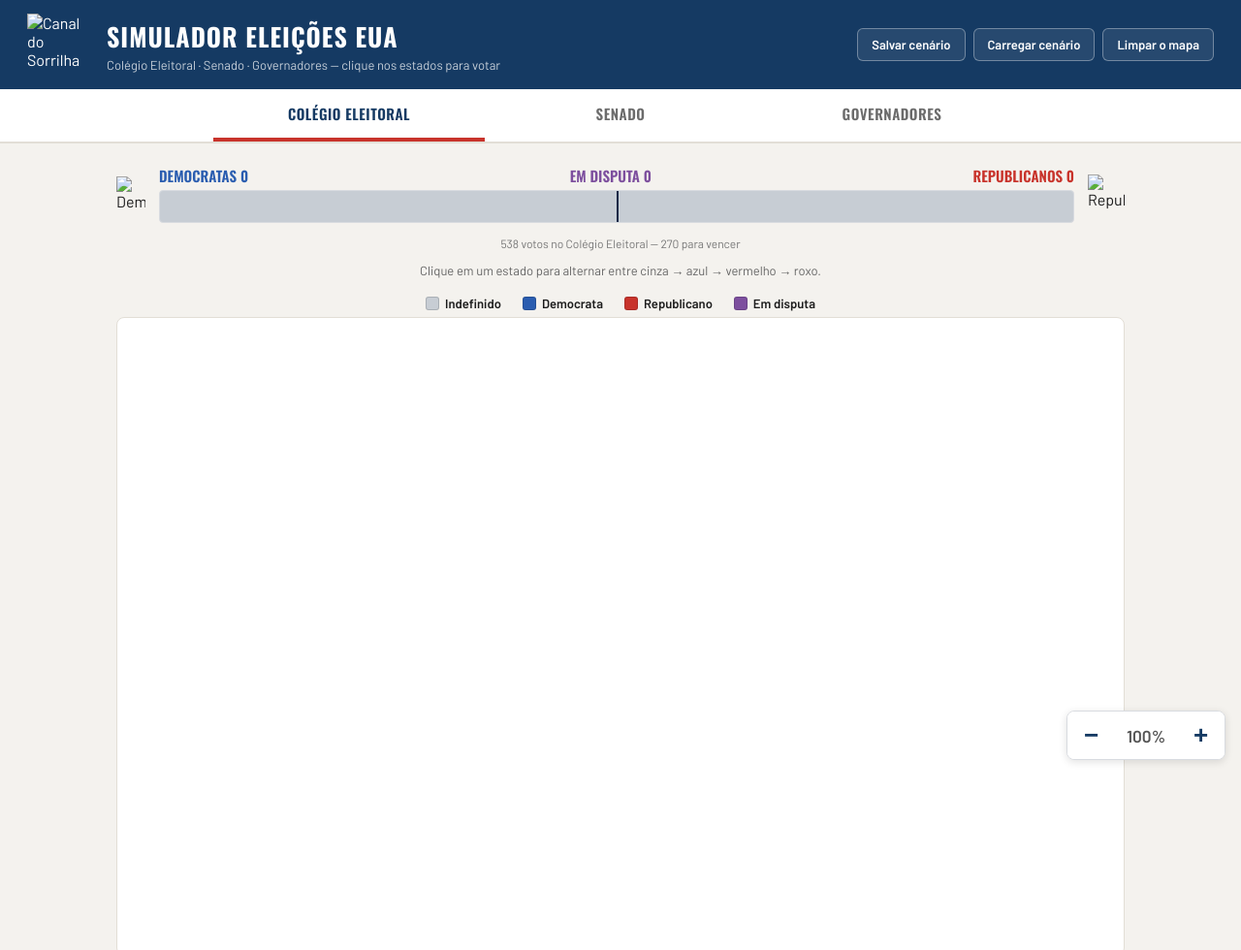
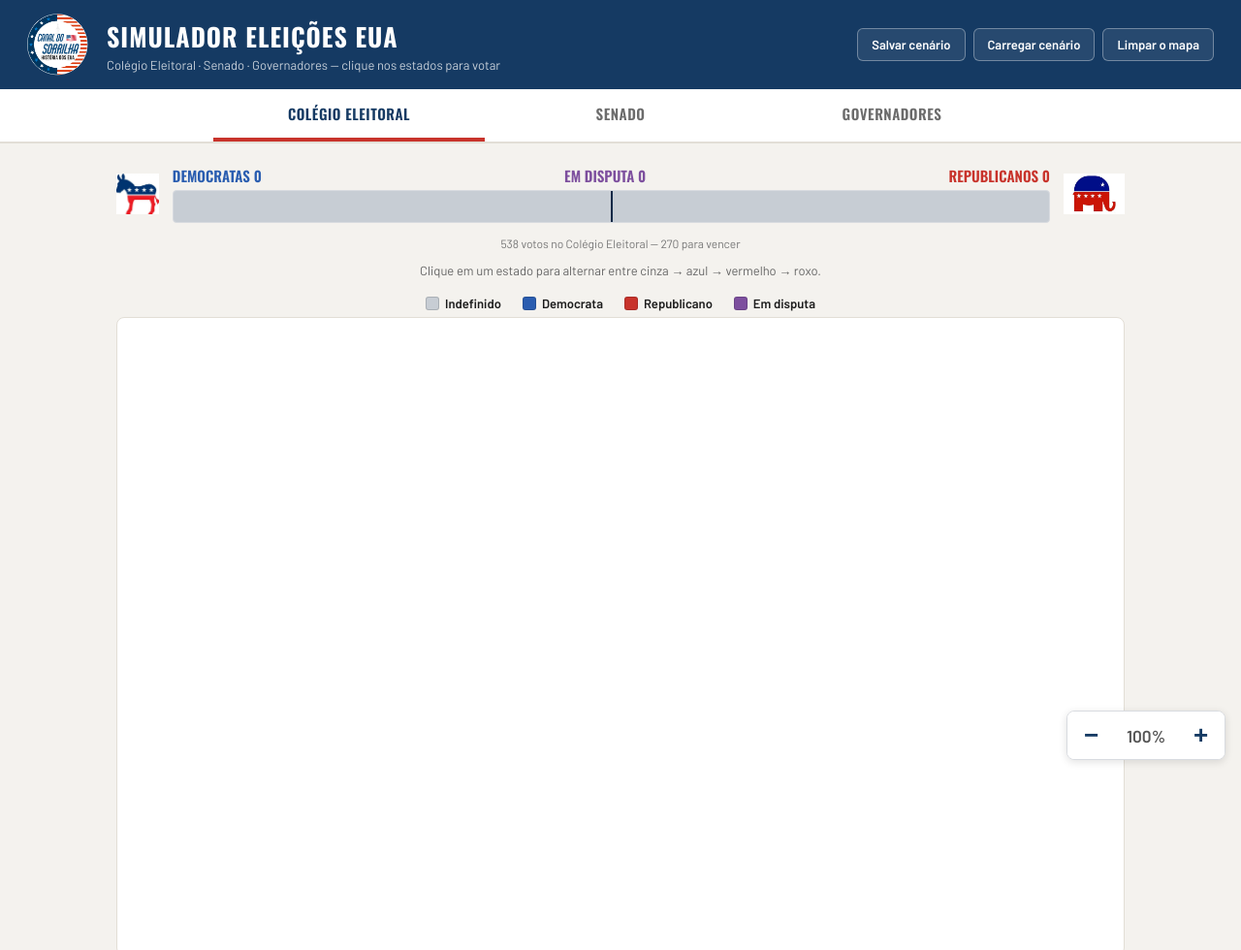
Before and after one commit to marcossorrilha-cloud/canal-do-sorrilha-app, a website: page simulador.html in a window 1280 px wide. Shown: the top 980 px of the page at 97% size. Drawn offline with nearby package versions, Linux system fonts and the light colour scheme; no server answers.

Commit message:
Add files via upload

```diff
--- a/simulador.html
+++ b/simulador.html
@@ -123,7 +123,7 @@
 </head>
 <body>
 <header>
-  <img src="assets/logo.png" alt="Canal do Sorrilha">
+  <img src="logo.png" alt="Canal do Sorrilha" onerror="this.style.display='none'">
   <div class="titles">
     <h1>Simulador Eleições EUA</h1>
     <p>Colégio Eleitoral · Senado · Governadores — clique nos estados para votar</p>
@@ -144,7 +144,7 @@
 
 <main>
   <div class="bar-section">
-    <img class="mascot" src="./logotipo-do-partido-democr-tico-donkey-l-msg2x2l5-rpgv.webp" alt="Democrata" width="800" height="792" style="width:30px;height:37px;aspect-ratio:800/792">
+    <img class="mascot" src="donkey.webp" alt="Democratas" title="Democratas" style="height:42px;width:auto;flex:none;" onerror="this.style.display='none'">
     <div class="bar-wrap">
       <div class="bar-labels">
         <span class="lbl-blue" id="lblBlue">DEMOCRATAS 0</span>
@@ -158,7 +158,7 @@
         <div class="bar-threshold" id="thresholdLine" style="left:50%"></div>
       </div>
     </div>
-    <img class="mascot" src="./logotipo-elefante-do-partido-republicano-msg2xcy3-kdf5.webp" alt="Republicano" width="800" height="758" style="width:38px;height:41px;aspect-ratio:800/758">
+    <img class="mascot" src="elephant.webp" alt="Republicanos" title="Republicanos" style="height:42px;width:auto;flex:none;" onerror="this.style.display='none'">
   </div>
   <p class="bar-caption" id="barCaption">538 votos no Colégio Eleitoral — 270 para vencer</p>
 
```
Also changed, not shown: donkey.webp (added), elephant.webp (added).
